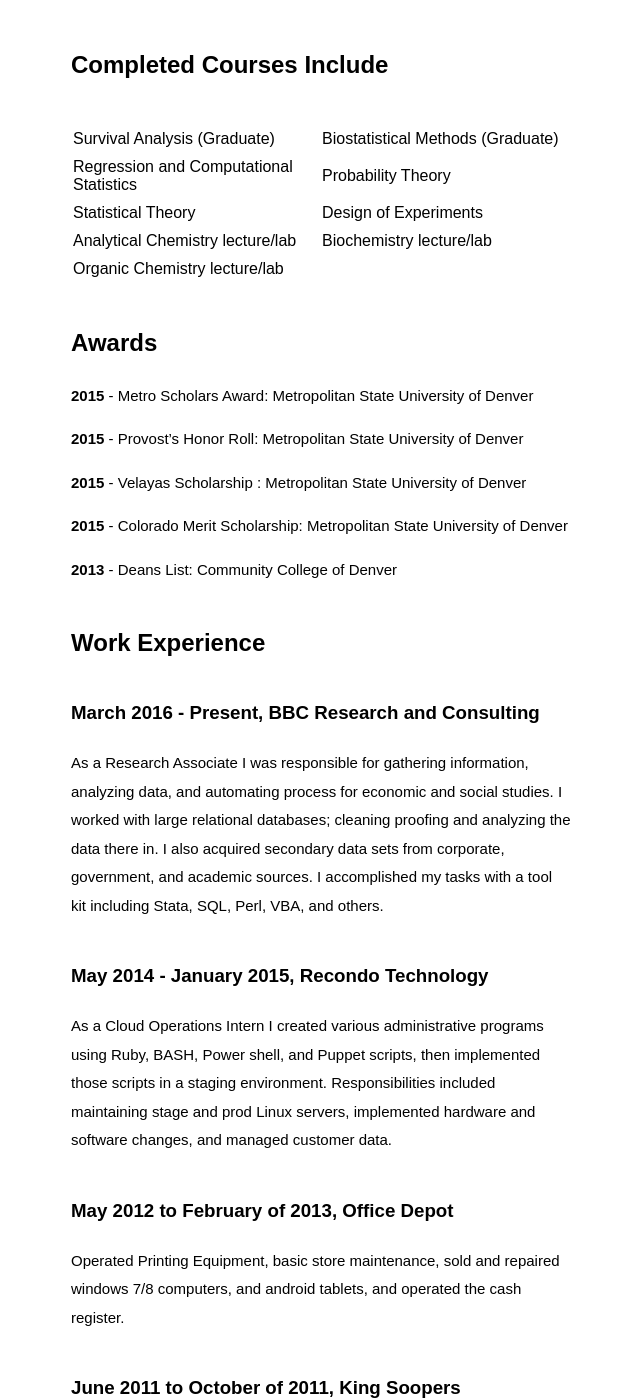
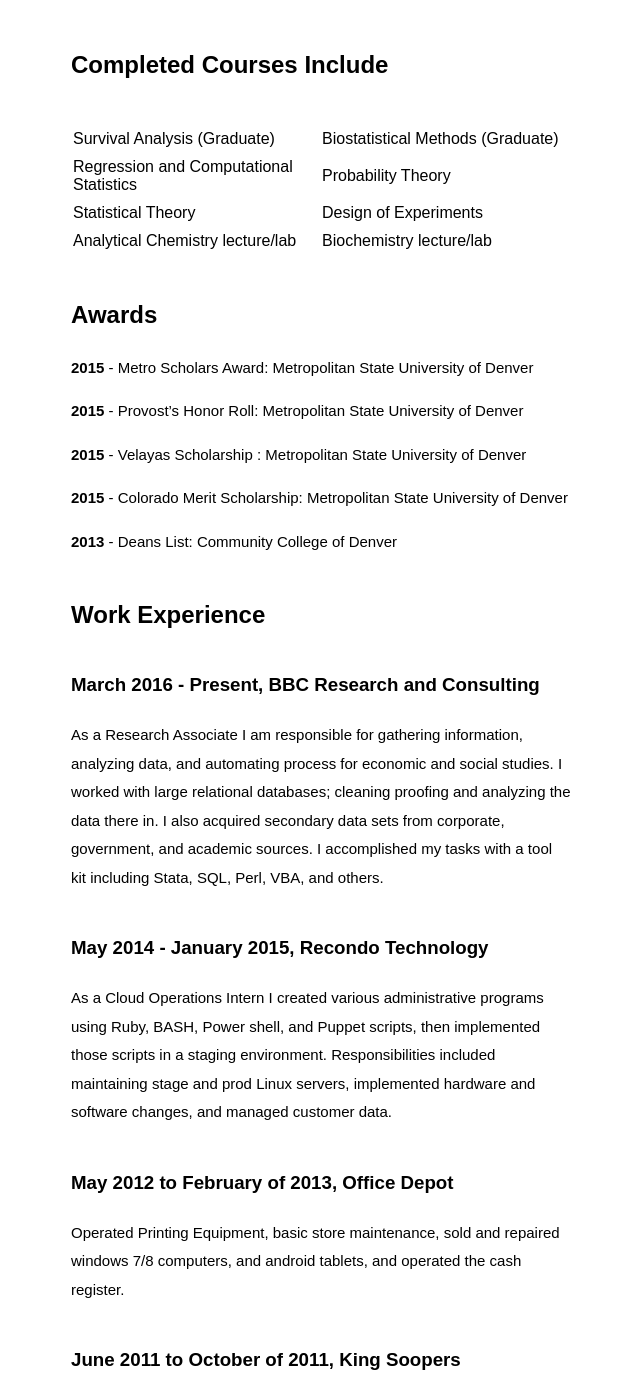
Before and after one commit to rmFlynn/rmflynn.github.io, a Jekyll site: the page built from _posts/2016-08-24-My-Resume.md, in a window 1280 px wide and 1400 px high, scrolled down 726 px. Shown: the whole window, without its empty margins (319-959 px from the left). Built offline with Jekyll 4.4.1, drawn with Linux system fonts in a browser that asks for light colours; some web fonts are replaced; some of the changed text lies outside the part shown.

Commit message:
rez again

```diff
--- a/_posts/2016-01-24-My-Resume.md
+++ b/_posts/2016-08-24-My-Resume.md
@@ -32,7 +32,6 @@
 | Regression and Computational Statistics | Probability Theory                |
 | Statistical Theory                      | Design of Experiments             |
 | Analytical Chemistry lecture/lab        | Biochemistry lecture/lab          |
-| Organic Chemistry lecture/lab           |                                   |
 
 
 
@@ -61,7 +60,7 @@
 
 ### March 2016 - Present, BBC Research and Consulting
 
-As a Research Associate I was responsible for gathering information, analyzing data, and automating process for economic and social studies. I worked with large relational databases; cleaning proofing and analyzing the data there in. I also acquired secondary data sets from corporate, government, and academic sources. I accomplished my tasks with a tool kit including Stata, SQL, Perl, VBA, and others.
+As a Research Associate I am responsible for gathering information, analyzing data, and automating process for economic and social studies. I worked with large relational databases; cleaning proofing and analyzing the data there in. I also acquired secondary data sets from corporate, government, and academic sources. I accomplished my tasks with a tool kit including Stata, SQL, Perl, VBA, and others.
 
 ### May 2014 - January 2015, Recondo Technology
 
@@ -93,7 +92,7 @@
 **Spring 2015:** Presented work in android application design for biomedical research at the MSU Denver 2015 undergraduate research conference.
 
 **Spring 2015:** Conducted senior undergraduate research in machine learning, using data from the Colorado mosquito survey.
-
+/
 **Spring 2015:** Advised the MSU Denver psychology department on statisticalmethods.
 
 
```
Also changed, not shown: other parts of _posts/2016-08-24-My-Resume.md (+8 -8 lines), _posts/2016-03-13-Theory-Example-Delta-Method.md (+2 -2 lines).
